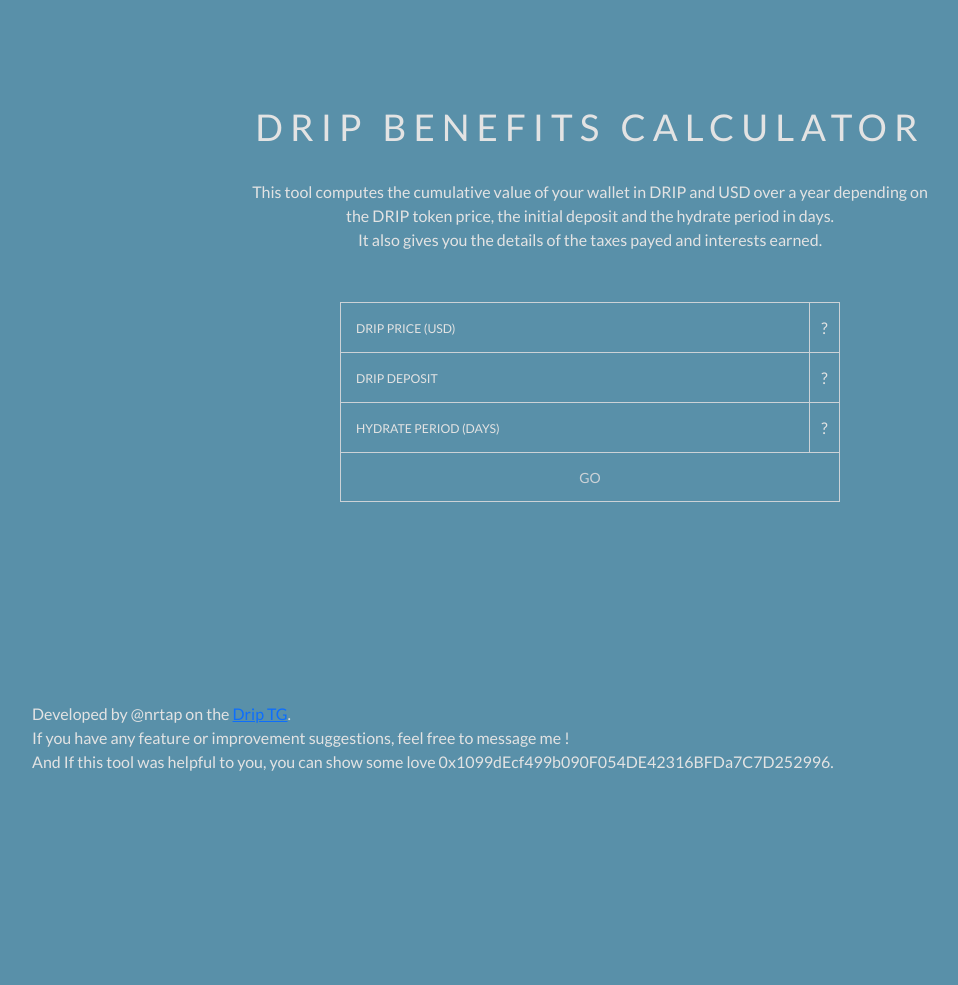
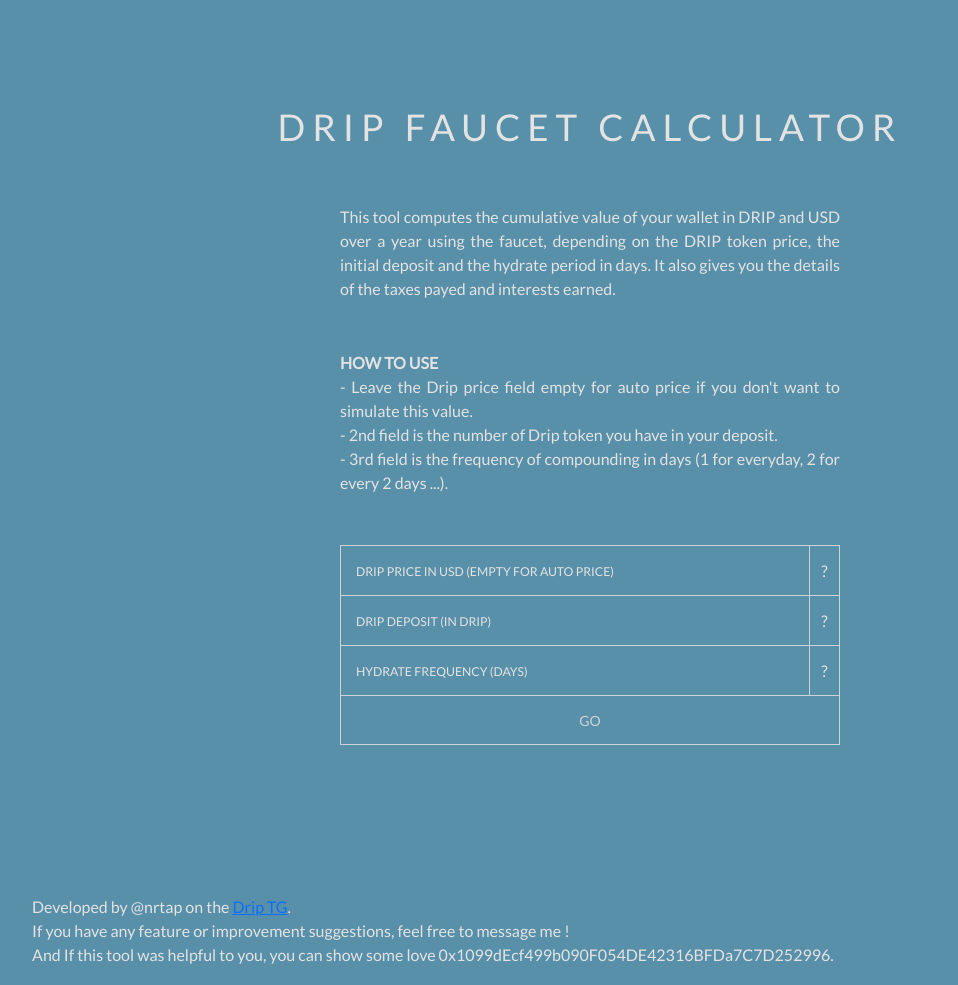
Before and after one commit to tranpatrick/drip-calculator, a Flask app: page / in a window 1280 px wide. Shown: the top 985 px of the page, without its empty margins (50-1008 px from the left). Before the commit the page ends 771 px from the top, so only its background shows below. Run offline with Flask 2, Linux system fonts and the light colour scheme; parts of the project's set-up code (start-up, migrations or seed data) failed here and were passed over; some libraries are stand-ins or nearby versions.

Commit message:
UX changes + capped deposit

```diff
--- a/app/app.py
+++ b/app/app.py
@@ -20,7 +20,9 @@ env = Env()
 env.read_env()
 
 DEFAULT_HYDRATE_TAX_RATE = 0.05
+DEFAULT_CLAIM_TAX_RATE = 0.05
 DEFAULT_DAILY_ROI = 0.01
+MAX_DEPOSIT_CAPACITY = 27397
 
 app = Flask(__name__, template_folder='../templates', static_folder='../static')
 
@@ -28,8 +30,8 @@ app = Flask(__name__, template_folder='../templates', static_folder='../static')
 def parameter_validation(deposit: float, hydrate_period: int):
     try:
         assert type(deposit) is float, 'deposit parameter must be of type float'
-        assert deposit >= 0, 'deposit parameter must be a positive value'
-        assert deposit <= 1000000000, 'deposit parameter must inferior to a billion'
+        assert deposit >= 1, 'deposit parameter must be superior or equal to 1'
+        assert deposit <= 27397, 'deposit parameter must inferior to 27397'
         assert type(hydrate_period) is int, 'hydrate period parameter must be of type int'
         assert hydrate_period >= 0, 'hydrate period parameter must superior or equal to 0'
         assert hydrate_period <= 365, 'hydrate period parameter must be inferior or equal to a 365'
@@ -76,7 +78,7 @@ def convert_tab_in_usd(data_overtime: dict, drip_price: float) -> dict:
 
 @app.route('/compute', methods=['GET'])
 def compute():
-    deposit = request.args.get('deposit', default=0, type=float)
+    deposit = request.args.get('deposit', default=1, type=float)
     hydrate_period = request.args.get('hydrate_period', default=1, type=int)
     drip_price = request.args.get('drip_price', type=float)
     param_validation_res = parameter_validation(deposit, hydrate_period)
@@ -103,11 +105,18 @@ def compute():
         accumulated_interest += daily_interest
         total_interest_earned += daily_interest
 
-        if hydrate_period != 0 and i % hydrate_period == 0:
+        if hydrate_period != 0 and i % hydrate_period == 0 and accumulated_deposit < MAX_DEPOSIT_CAPACITY:
             compound_tax_amount = accumulated_interest * DEFAULT_HYDRATE_TAX_RATE
-            total_tax_payed += compound_tax_amount
-            accumulated_deposit += accumulated_interest - compound_tax_amount
-            accumulated_interest = 0
+            if accumulated_deposit + accumulated_interest - compound_tax_amount > MAX_DEPOSIT_CAPACITY:
+                diff = MAX_DEPOSIT_CAPACITY - accumulated_deposit
+                diff_taxed = diff + diff * DEFAULT_HYDRATE_TAX_RATE
+                accumulated_interest -= diff_taxed
+                accumulated_deposit += diff_taxed
+                total_tax_payed += diff * DEFAULT_HYDRATE_TAX_RATE
+            else:
+                accumulated_deposit += accumulated_interest - compound_tax_amount
+                accumulated_interest = 0
+                total_tax_payed += compound_tax_amount
 
         if i % 30 == 0:
             data_overtime['interest'][i] = round(total_interest_earned, 2)
@@ -146,4 +155,4 @@ def favicon():
 
 
 if __name__ == '__main__':
-    app.run(host="0.0.0.0", port=8080, debug=False)
+    app.run(host="0.0.0.0", port=8080, debug=True)
--- a/static/css/index.css
+++ b/static/css/index.css
@@ -91,7 +91,7 @@ header {
 #form {
     position: relative;
     width: 500px;
-    margin: 50px auto 100px auto;
+    margin: 50px auto 50px auto;
 }
 
 input, #submit {
@@ -241,5 +241,14 @@ td {
 }
 
 .tool-description{
-    text-align: center;
+    width: 500px;
+    text-align: justify;
+    margin-bottom: 50px;
 }
+
+.form-error{
+    width: 500px;
+    text-align: justify;
+    color: #af3333;
+    font-weight: bolder;
+}
--- a/static/js/index.js
+++ b/static/js/index.js
@@ -1,17 +1,33 @@
 function compute(){
-    let deposit = parseFloat(document.getElementById('deposit').value) || 0
+    let deposit = parseFloat(document.getElementById('deposit').value)
+    if (isNaN(deposit)) {
+        deposit = 1
+        document.getElementById('deposit').value = 1
+    }
     let hydratePeriod = parseFloat(document.getElementById('hydrate-period').value)
-    let drip_price = parseFloat(document.getElementById('drip-price').value)
+    if (isNaN(hydratePeriod)) {
+        hydratePeriod = 1
+        document.getElementById('hydrate-period').value = 1
+    }
+    let dripPrice = parseFloat(document.getElementById('drip-price').value)
 
     $.ajax({
-        url: 'http://www.drip-calculator.com/compute',
+//        url: 'http://www.drip-calculator.com/compute',
+        url: 'compute',
         type: 'get',
         data: {
             deposit: deposit,
             hydrate_period: hydratePeriod,
-            drip_price: isNaN(drip_price) ? null : drip_price
+            drip_price: isNaN(dripPrice) ? null : dripPrice
         },
         success: function(res){
+            if (res.error != null) {
+                handle_error(res)
+                return
+            } else {
+                clean_error_msg()
+            }
+
             document.getElementById('drip-price').value = res.body.drip_price
 
             let tableDiv = document.getElementById('dataTableDiv')
@@ -27,6 +43,14 @@ function compute(){
             tableDiv.appendChild(newUsdTable)
         }
     });
+}
+
+function handle_error(response){
+    document.getElementById('form-error').innerHTML = response.message
+}
+
+function clean_error_msg(){
+    document.getElementById('form-error').innerHTML = null
 }
 
 function generateTable(tableId, dataOvertime, unit){
@@ -64,7 +88,7 @@ function generateTable(tableId, dataOvertime, unit){
 
     for (let k of Object.keys(dataOvertime['interest'])) {
         let tdElement = document.createElement('td');
-        tdElement.innerHTML = dataOvertime['interest'][k].toString();
+        tdElement.innerHTML = dataOvertime['interest'][k].toLocaleString('us-US');
         interestTr.appendChild(tdElement)
     }
 
@@ -78,7 +102,7 @@ function generateTable(tableId, dataOvertime, unit){
 
     for (let k of Object.keys(dataOvertime['tax'])) {
         let tdElement = document.createElement('td');
-        tdElement.innerHTML = dataOvertime['tax'][k].toString();
+        tdElement.innerHTML = dataOvertime['tax'][k].toLocaleString('us-US');
         taxTr.appendChild(tdElement)
     }
 
@@ -92,7 +116,7 @@ function generateTable(tableId, dataOvertime, unit){
 
     for (let k of Object.keys(dataOvertime['total'])) {
         let tdElement = document.createElement('td');
-        tdElement.innerHTML = dataOvertime['total'][k].toString();
+        tdElement.innerHTML = dataOvertime['total'][k].toLocaleString('us-US');
         totalTr.appendChild(tdElement)
     }
 
--- a/templates/index.html
+++ b/templates/index.html
@@ -1,4 +1,4 @@
-<header>DRIP BENEFITS CALCULATOR</header>
+<header>DRIP FAUCET CALCULATOR</header>
 <link rel="stylesheet" href="../static/css/bootstrap.css">
 <link rel="stylesheet" href="../static/css/index.css">
 <script src="https://ajax.googleapis.com/ajax/libs/jquery/3.6.0/jquery.min.js"></script>
@@ -8,17 +8,26 @@
 
 <div class="container">
 
-    <div class="col-md-12">
-        <p class="tool-description">
-            This tool computes the cumulative value of your wallet in DRIP and USD over a year depending on<br/>
-            the DRIP token price, the initial deposit and the hydrate period in days.<br/>
-            It also gives you the details of the taxes payed and interests earned.
-        </p>
-    </div>
+    <form id="form">
+        <div class="col-md-12">
+            <p class="tool-description">
+                This tool computes the cumulative value of your wallet in DRIP and USD over a year using the faucet, depending on  the DRIP token price, the initial deposit and the hydrate period in days. It also gives you the details of the taxes payed and interests earned.
+            </p>
+            <p class="tool-description">
+                <b>HOW TO USE</b><br/>
+                - Leave the Drip price field empty for auto price if you don't want to simulate this value.<br/>
+                - 2nd field is the number of Drip token you have in your deposit.<br/>
+                - 3rd field is the frequency of compounding in days (1 for everyday, 2 for every 2 days ...).
+            </p>
+        </div>
 
-    <form id="form">
+        <div class="col-md-12">
+            <p id="form-error" class="form-error">
+            </p>
+        </div>
+
         <div class="parameter-field">
-            <input id="drip-price" type="number" placeholder="DRIP PRICE (USD)" min="0" max="100000">
+            <input id="drip-price" type="number" placeholder="DRIP PRICE IN USD (EMPTY FOR AUTO PRICE)" min="0" max="100000">
             <div class="tooltip-input">
                 <p class="tooltip-mark">?</p>
                 <span class="tooltiptext">Leave empty for auto price</span>
@@ -26,18 +35,18 @@
         </div>
 
         <div class="parameter-field">
-            <input id="deposit" type="number" placeholder="DRIP DEPOSIT" min="0" max="1000000000">
+            <input id="deposit" type="number" placeholder="DRIP DEPOSIT (IN DRIP)" min="1" max="27397">
             <div class="tooltip-input">
                 <p class="tooltip-mark">?</p>
-                <span class="tooltiptext">>= 0 and <= 1 billion</span>
+                <span class="tooltiptext">>= 1 and <= 27397, default=1</span>
             </div>
         </div>
 
         <div class="parameter-field">
-            <input id="hydrate-period" type="number" placeholder="HYDRATE PERIOD (DAYS)" min="0" max="365">
+            <input id="hydrate-period" type="number" placeholder="HYDRATE FREQUENCY (DAYS)" min="0" max="365">
             <div class="tooltip-input">
                 <p class="tooltip-mark">?</p>
-                <span class="tooltiptext">>= 0 and <= 365</span>
+                <span class="tooltiptext">>= 0 and <= 365, default=1</span>
             </div>
         </div>
 
```
